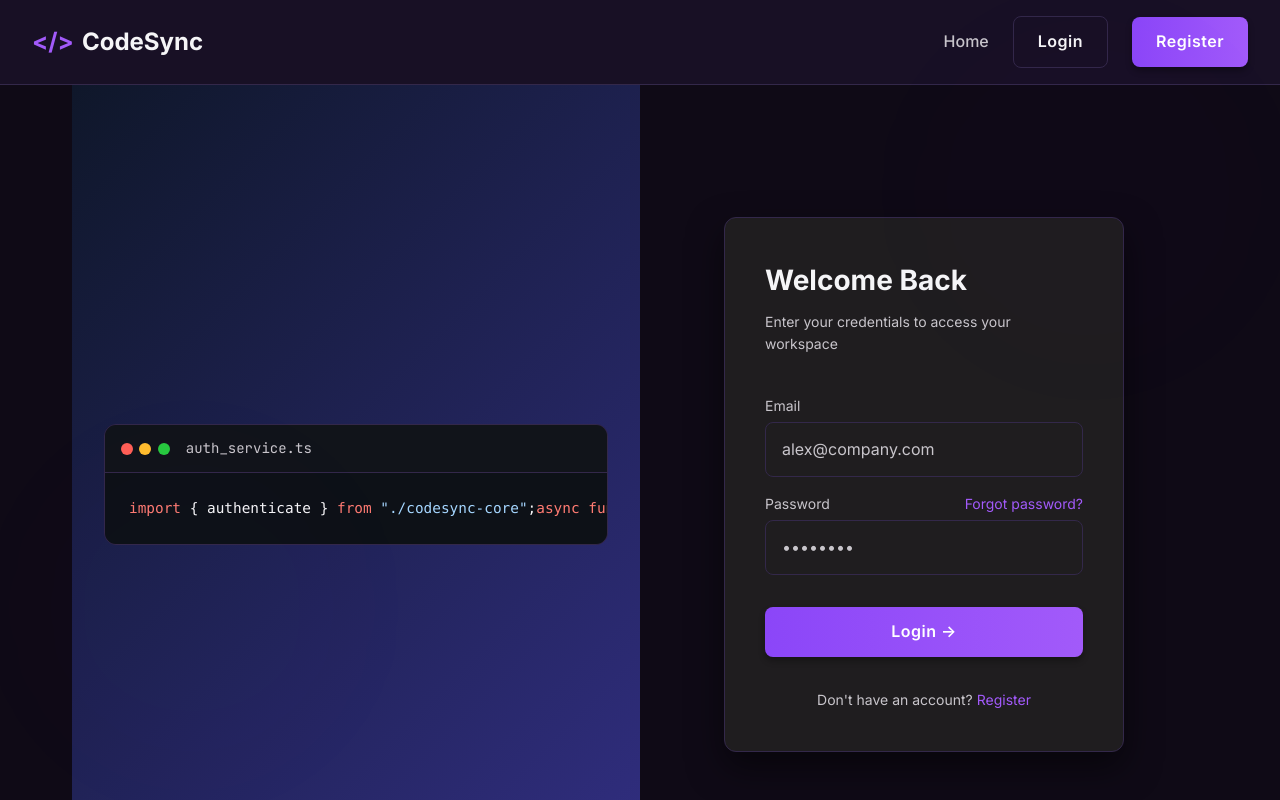
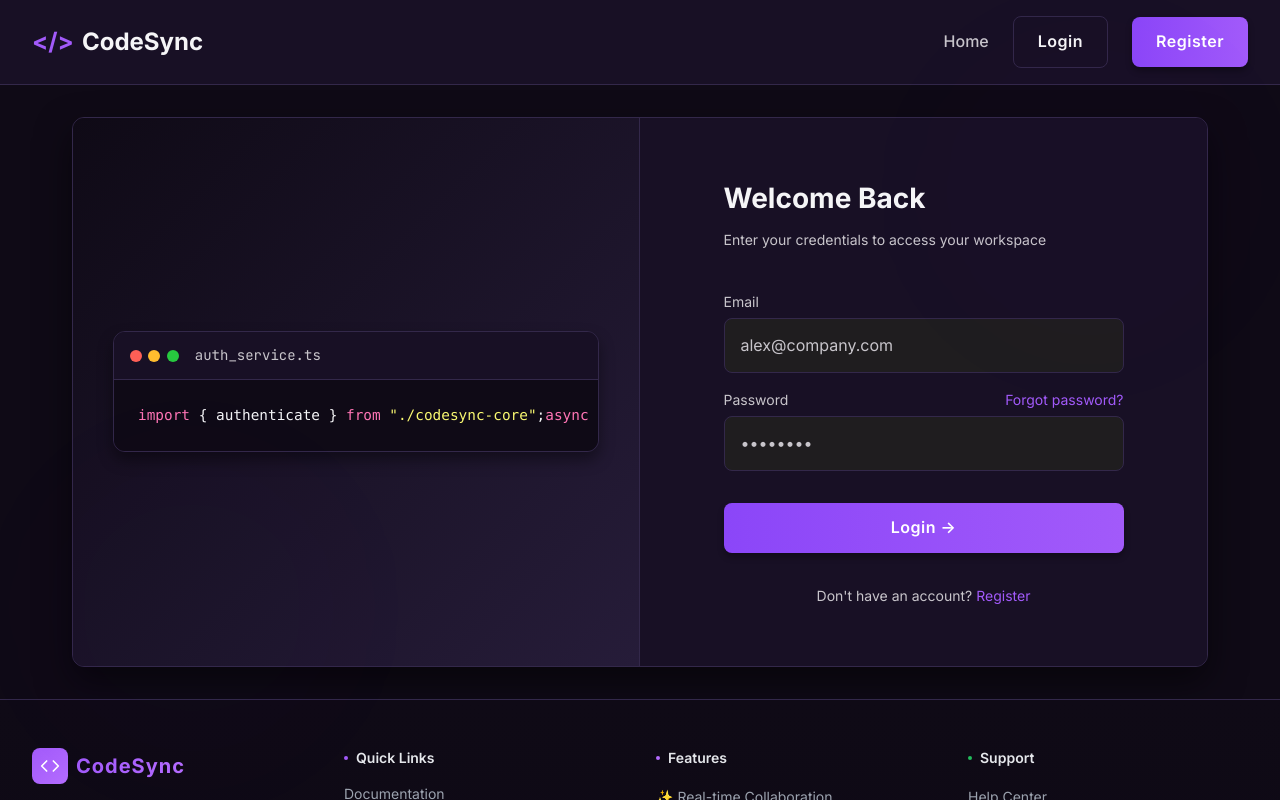
Before and after one commit to Karnatimk007/Real-Time-Collaborative-Code-Editor, a React (Vite) app in the folder Frontend/: page /login in a window 1280 px wide. Built offline with nearby package versions, Linux system fonts and the light colour scheme.

Commit message:
style: adjust alignment and style of Home, Login, and Register mockups

```diff
--- a/Frontend/src/index.css
+++ b/Frontend/src/index.css
@@ -262,9 +262,12 @@ input, select, textarea {
   padding: 0;
   overflow: hidden;
   text-align: left;
+  border: 1px solid var(--border-color);
+  border-radius: var(--radius-lg);
+  box-shadow: var(--shadow-md);
 }
 .mockup-header {
-  background: #11141a;
+  background: var(--bg-secondary);
   padding: 0.75rem 1rem;
   display: flex;
   align-items: center;
@@ -290,29 +293,46 @@ input, select, textarea {
 }
 .mockup-body {
   padding: 1.5rem;
-  background: #0d1117;
+  background: var(--bg-main);
   font-family: var(--font-mono);
   font-size: 0.9rem;
+  overflow-x: auto;
 }
-.keyword { color: #ff7b72; }
-.string { color: #a5d6ff; }
-.function { color: #d2a8ff; }
-.operator { color: #79c0ff; }
-.object { color: #79c0ff; }
+.keyword { color: #ff75b5; }   /* Neon Pink */
+.string { color: #f9f871; }    /* Neon Yellow */
+.function { color: #00e5ff; }  /* Neon Cyan */
+.operator { color: #a25afa; }  /* Neon Purple */
+.object { color: #e2e8f0; }    /* Light Gray */
+
+/* Home Mockup Wrapper */
+.home-mockup-wrapper {
+  width: 100%;
+  display: flex;
+  justify-content: center;
+  margin-top: 3.5rem;
+  padding: 0 1rem;
+}
 
 /* Split Layout */
 .split-layout {
   display: flex;
-  min-height: 100vh;
+  min-height: 550px;
   width: 100%;
+  border-radius: var(--radius-lg);
+  overflow: hidden;
+  background: var(--bg-secondary);
+  border: 1px solid var(--border-color);
+  box-shadow: var(--shadow-lg);
+  margin: 2rem 0;
 }
 .split-left {
   display: none;
   width: 50%;
-  background: linear-gradient(135deg, #0f172a 0%, #312e81 100%);
+  background: linear-gradient(135deg, var(--bg-main) 0%, var(--bg-card) 100%);
   align-items: center;
   justify-content: center;
-  padding: 2rem;
+  padding: 2.5rem;
+  border-right: 1px solid var(--border-color);
 }
 @media (min-width: 768px) {
   .split-left {
@@ -324,7 +344,8 @@ input, select, textarea {
   width: 100%;
   align-items: center;
   justify-content: center;
-  background-color: var(--bg-main);
+  background-color: var(--bg-secondary);
+  padding: 2.5rem;
 }
 @media (min-width: 768px) {
   .split-right {
@@ -342,6 +363,14 @@ input, select, textarea {
   border-radius: var(--radius-lg);
   border: 1px solid var(--border-color);
   box-shadow: var(--shadow-lg);
+}
+
+/* Eliminate double borders/cards in split layout */
+.split-right .form-container {
+  background: transparent;
+  border: none;
+  box-shadow: none;
+  padding: 0;
 }
 .form-title {
   font-size: 1.75rem;
--- a/Frontend/src/pages/Home.jsx
+++ b/Frontend/src/pages/Home.jsx
@@ -15,8 +15,8 @@ function Home() {
           Real-time collaborative code editor for developers. Sync, share,
           and ship your projects from anywhere in the world.
         </p>
-         <div className="split-left">
-        <div className="code-mockup card">
+      <div className="home-mockup-wrapper">
+        <div className="code-mockup">
           <div className="mockup-header">
             <div className="dots">
               <span className="dot red"></span>
--- a/Frontend/src/pages/Login.jsx
+++ b/Frontend/src/pages/Login.jsx
@@ -35,7 +35,7 @@ function Login() {
     <div className="split-layout">
       {/* LEFT SIDE */}
   <div className="split-left">
-        <div className="code-mockup card">
+        <div className="code-mockup">
           <div className="mockup-header">
             <div className="dots">
               <span className="dot red"></span>
--- a/Frontend/src/pages/Register.jsx
+++ b/Frontend/src/pages/Register.jsx
@@ -47,7 +47,7 @@ function Register() {
     <div className="split-layout">
       {/* LEFT SIDE */}
  <div className="split-left">
-        <div className="code-mockup card">
+        <div className="code-mockup">
           <div className="mockup-header">
             <div className="dots">
               <span className="dot red"></span>
```
